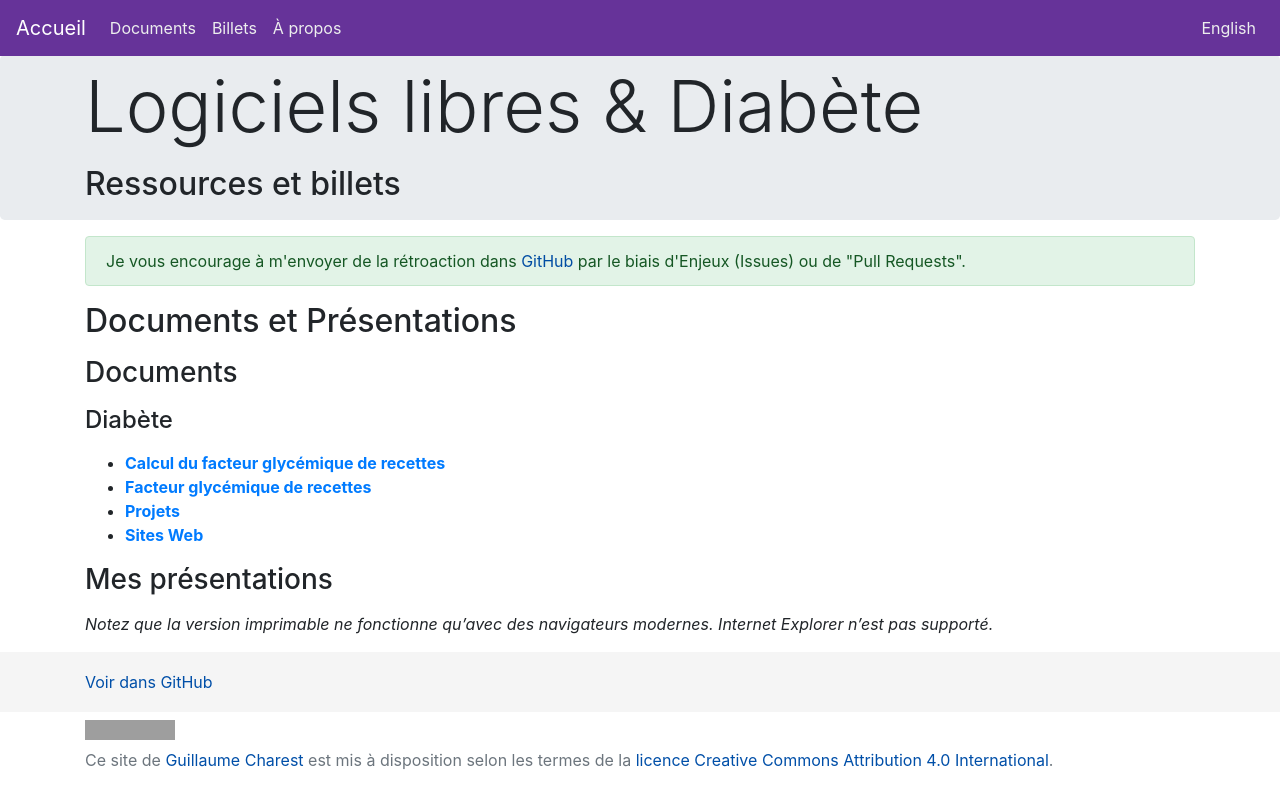
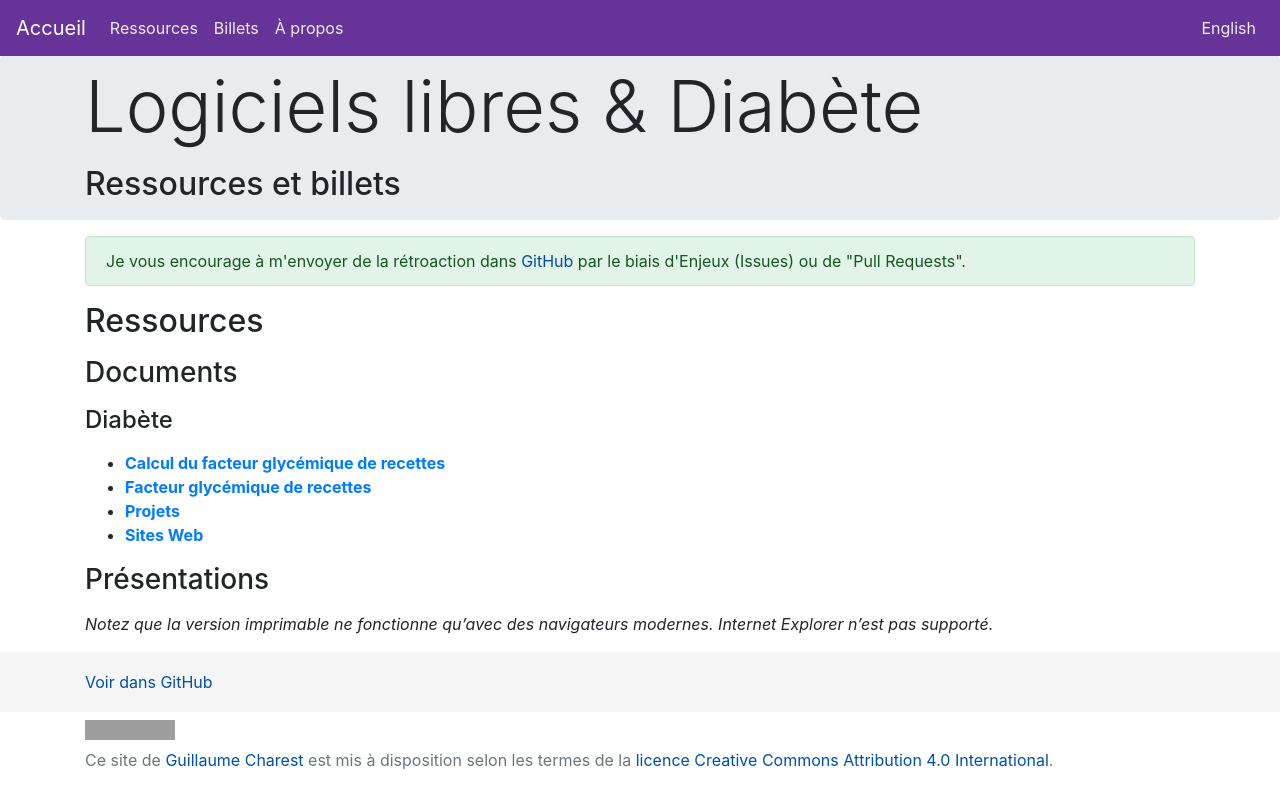
Before and after one commit to gcharest/gcharest.github.io, a Jekyll site: the page built from _pages/fr/mes-documents.md, in a window 1280 px wide. Shown: the top 808 px of the page. Built offline with Jekyll 4.4.1, drawn with Linux system fonts in a browser that asks for light colours; nearby versions of some CDN libraries; grey boxes are pictures that could not be loaded.

Commit message:
Update site structure to resources

```diff
--- a/_config.yml
+++ b/_config.yml
@@ -23,6 +23,9 @@ sectionsList:
 docsTitle:
   en: Documents
   fr: Documents
+resources:
+  en: Resources
+  fr: Ressources
 home:
   en: Home
   fr: Accueil
@@ -36,8 +39,8 @@ language:
   en: English
   fr: Français
 presentations:
-  en: My Presentations
-  fr: Mes présentations
+  en: Presentations
+  fr: Présentations
 pagesAbout:
   en: About me
   fr: À propos de moi
--- a/_includes/header.html
+++ b/_includes/header.html
@@ -12,7 +12,7 @@
         {%- assign pages=site.pages | where:"ref", "documents" | sort: 'lang' -%}
         {%- for my_page in pages -%}
           {% if my_page.lang == page.lang %}
-            <li class="nav-item"><a class="nav-link" lang="{{ my_page.lang }}" hreflang="{{ my_page.lang }}" href="{{ my_page.url | prepend: site.baseurl }}">{{ site.docsTitle[my_page.lang] }}</a></li>
+            <li class="nav-item"><a class="nav-link" lang="{{ my_page.lang }}" hreflang="{{ my_page.lang }}" href="{{ my_page.url | prepend: site.baseurl }}">{{ site.resources[my_page.lang] }}</a></li>
           {%- endif -%}
         {%- endfor -%}
 
--- a/_pages/fr/mes-documents.md
+++ b/_pages/fr/mes-documents.md
@@ -1,10 +1,10 @@
 ---
 layout: default
-title: Documents et Présentations
+title: Ressources
 lang: fr
 ref: documents
 status: posted
-permalink: /documents-et-presentations.html
+permalink: /ressources.html
 ---
 
 {% include listPages.md %}
```
Also changed, not shown: _pages/en/my-documents.md (+2 -2 lines).
